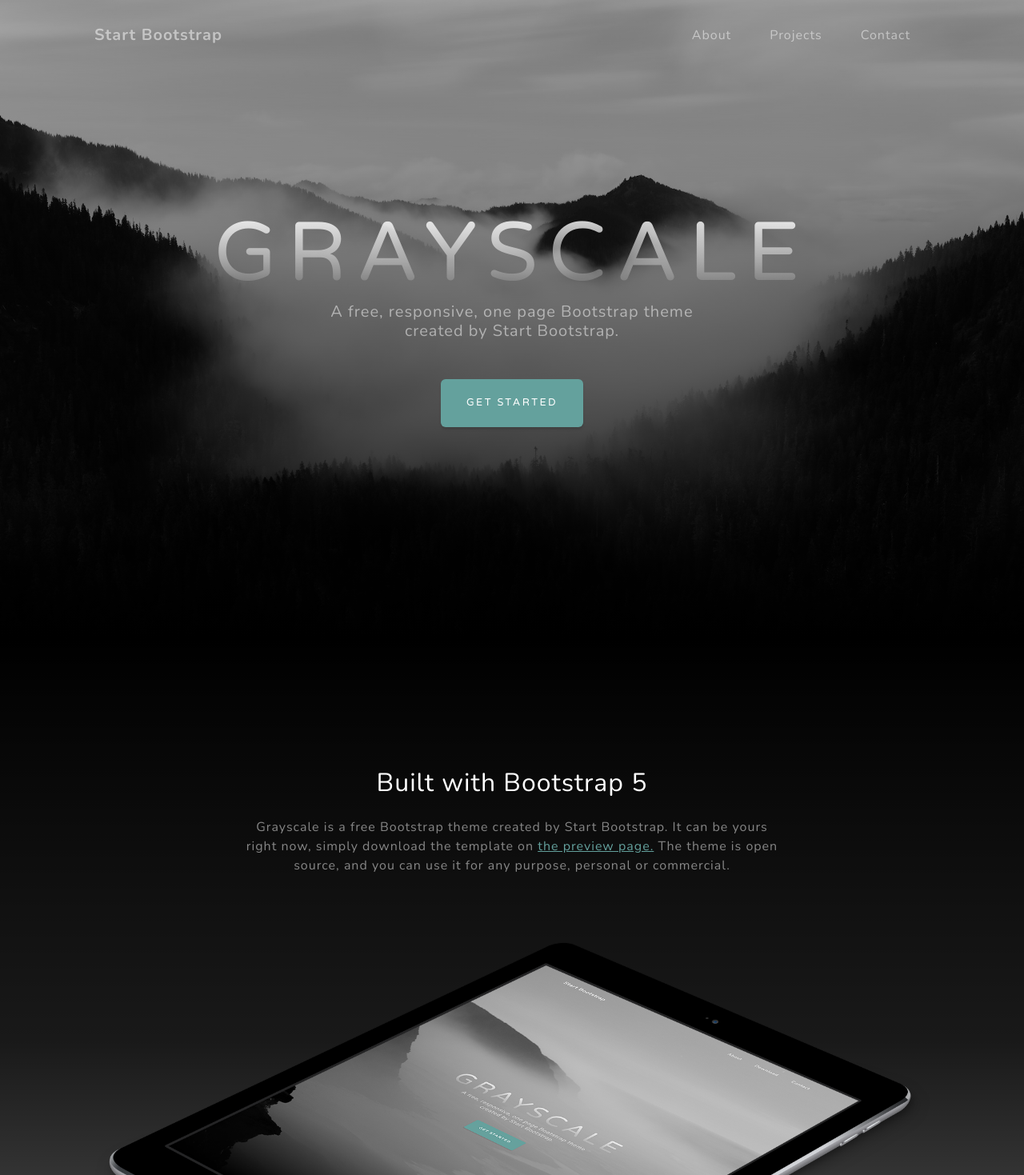
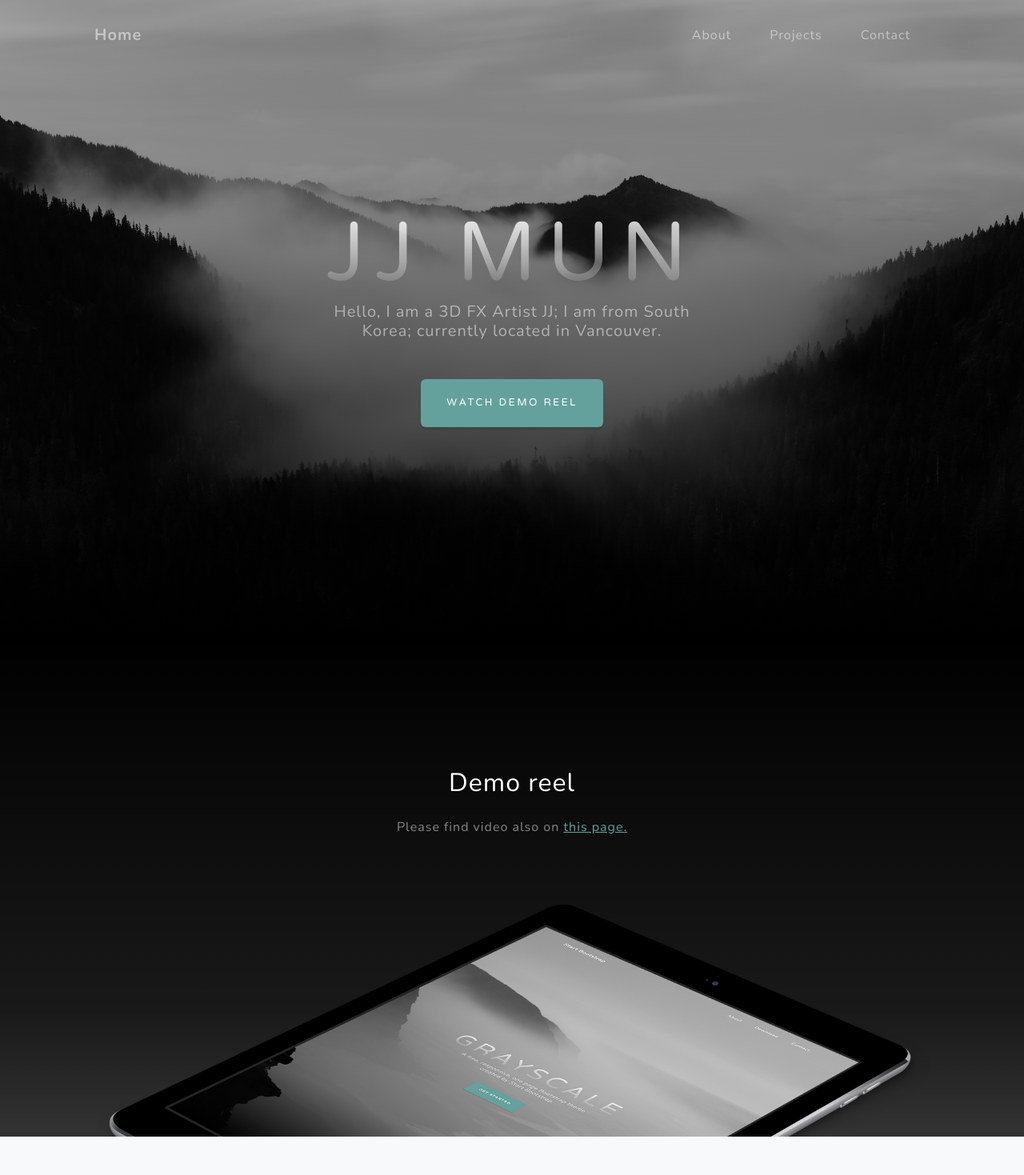
Before and after one commit to eesope/jj-fx-page, a website: page dist/index.html in a window 1280 px wide. Shown: the top 1469 px of the page at 80% size. Drawn offline with nearby package versions, Linux system fonts and the light colour scheme.

Commit message:
v1 - index edited

```diff
--- a/dist/index.html
+++ b/dist/index.html
@@ -5,7 +5,7 @@
         <meta name="viewport" content="width=device-width, initial-scale=1, shrink-to-fit=no" />
         <meta name="description" content="" />
         <meta name="author" content="" />
-        <title>Grayscale - Start Bootstrap Theme</title>
+        <title>FX artist | JJ Mun</title>
         <link rel="icon" type="image/x-icon" href="assets/favicon.ico" />
         <!-- Font Awesome icons (free version)-->
         <script src="https://use.fontawesome.com/releases/v6.3.0/js/all.js" crossorigin="anonymous"></script>
@@ -19,7 +19,7 @@
         <!-- Navigation-->
         <nav class="navbar navbar-expand-lg navbar-light fixed-top" id="mainNav">
             <div class="container px-4 px-lg-5">
-                <a class="navbar-brand" href="#page-top">Start Bootstrap</a>
+                <a class="navbar-brand" href="#page-top"> Home </a>
                 <button class="navbar-toggler navbar-toggler-right" type="button" data-bs-toggle="collapse" data-bs-target="#navbarResponsive" aria-controls="navbarResponsive" aria-expanded="false" aria-label="Toggle navigation">
                     Menu
                     <i class="fas fa-bars"></i>
@@ -38,9 +38,9 @@
             <div class="container px-4 px-lg-5 d-flex h-100 align-items-center justify-content-center">
                 <div class="d-flex justify-content-center">
                     <div class="text-center">
-                        <h1 class="mx-auto my-0 text-uppercase">Grayscale</h1>
-                        <h2 class="text-white-50 mx-auto mt-2 mb-5">A free, responsive, one page Bootstrap theme created by Start Bootstrap.</h2>
-                        <a class="btn btn-primary" href="#about">Get Started</a>
+                        <h1 class="mx-auto my-0 text-uppercase">JJ Mun</h1>
+                        <h2 class="text-white-50 mx-auto mt-2 mb-5">Hello, I am a 3D FX Artist JJ; I am from South Korea; currently located in Vancouver.</h2>
+                        <a class="btn btn-primary" href="#about">Watch Demo Reel</a>
                     </div>
                 </div>
             </div>
@@ -50,11 +50,10 @@
             <div class="container px-4 px-lg-5">
                 <div class="row gx-4 gx-lg-5 justify-content-center">
                     <div class="col-lg-8">
-                        <h2 class="text-white mb-4">Built with Bootstrap 5</h2>
+                        <h2 class="text-white mb-4">Demo reel</h2>
                         <p class="text-white-50">
-                            Grayscale is a free Bootstrap theme created by Start Bootstrap. It can be yours right now, simply download the template on
-                            <a href="https://startbootstrap.com/theme/grayscale/">the preview page.</a>
-                            The theme is open source, and you can use it for any purpose, personal or commercial.
+                            Please find video also on
+                            <a href="https://startbootstrap.com/theme/grayscale/">this page.</a>
                         </p>
                     </div>
                 </div>
@@ -69,8 +68,8 @@
                     <div class="col-xl-8 col-lg-7"><img class="img-fluid mb-3 mb-lg-0" src="assets/img/bg-masthead.jpg" alt="..." /></div>
                     <div class="col-xl-4 col-lg-5">
                         <div class="featured-text text-center text-lg-left">
-                            <h4>Shoreline</h4>
-                            <p class="text-black-50 mb-0">Grayscale is open source and MIT licensed. This means you can use it for any project - even commercial projects! Download it, customize it, and publish your website!</p>
+                            <h4>Works</h4>
+                            <p class="text-black-50 mb-0">explanation</p>
                         </div>
                     </div>
                 </div>
```
Also changed, not shown: README.md.
